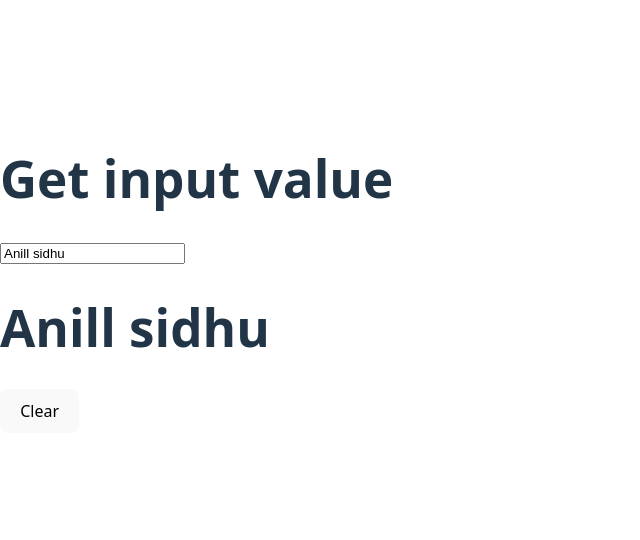
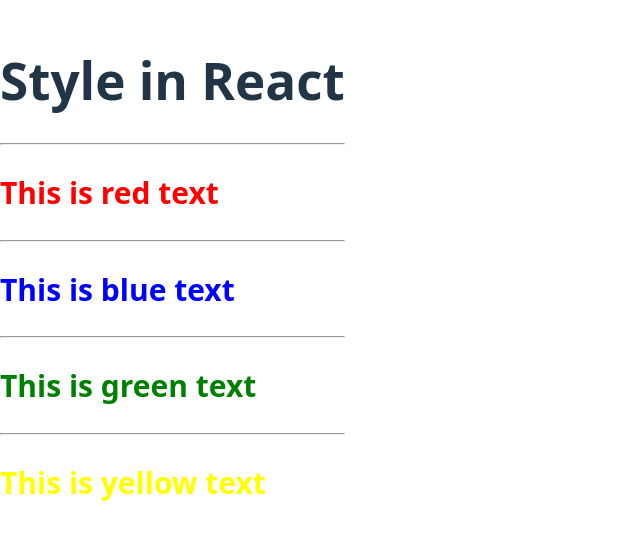
Before and after one commit to sweety62/react01, a React (Vite) app: page / in a window 1280 px wide. Shown: the part 126-666 px from the top of the page, without its empty margins (0-640 px from the left). Built offline with nearby package versions, Linux system fonts and the light colour scheme.

Commit message:
add Style component for styling demonstration in React

```diff
--- a/src/App.jsx
+++ b/src/App.jsx
@@ -1,5 +1,6 @@
 
 /*import Login ,{Profile,Setting,Userkey}from "./UserComponent";
+
 function App(){
     return (
         <div>
@@ -97,7 +98,7 @@
 }
 export default App;*/
 
-import { useState } from "react";
+/*import { useState } from "react";
 function App() {
     const [Val, SetVal] = useState("Anill sidhu");
     // const [display, setDisplay] = useState(true);
@@ -119,7 +120,7 @@
     //);
     //}
 
-    return (
+    /*return (
         <div>
             <h1>Get input value</h1>
             <input type="text" value={Val} onChange={(event) => SetVal(event.target.value)} placeholder="Enter text" />
@@ -130,4 +131,18 @@
 }
 
 
-export default App;
+export default App;*/
+
+
+
+
+
+import Style from "./style";
+function Dpp() {
+    return (
+        <div>
+            <Style />
+        </div>
+    )
+}
+export default Dpp;
--- /dev/null
+++ b/src/Style.jsx
@@ -0,0 +1,20 @@
+
+
+function Style() {
+  return (
+    <div>
+      <h1>Style in React</h1>
+      <hr />
+      <h2 style={{ color: "red", fontSize: "30px" }}>This is red text</h2>
+      <hr />
+      <h2 style={{ color: "blue", fontSize: "30px" }}>This is blue text</h2>
+      <hr />
+      <h2 style={{ color: "green", fontSize: "30px" }}>This is green text</h2>
+      <hr />
+      <h2 style={{ color: "yellow", fontSize: "30px" }}>This is yellow text</h2>
+
+    </div>
+  )
+}
+
+export default Style;
```
